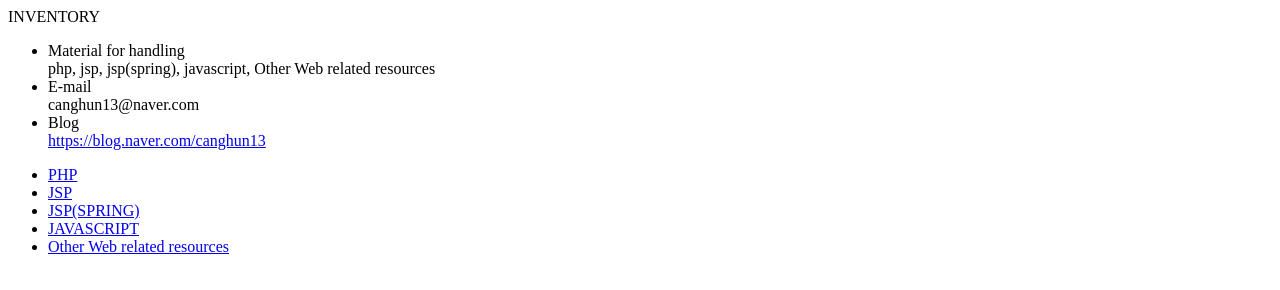
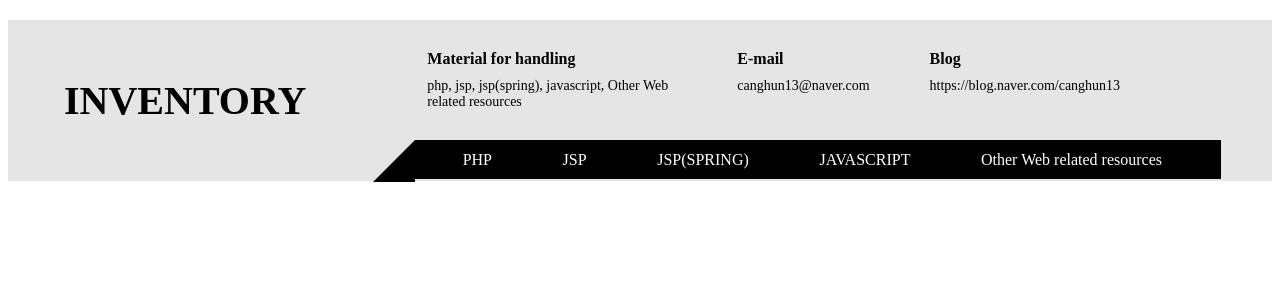
Before and after one commit to canghun13/inventory3, a plain HTML site: page index.html in a window 1280 px wide. Drawn offline with Linux system fonts and the light colour scheme.

Commit message:
test
test

```diff
--- a/index.html
+++ b/index.html
@@ -4,7 +4,7 @@
 		<meta http-equiv="X-UA-Compatible" content="IE=edge">
 		<meta name="viewport" content="width=device-width, initial-scale=1, minimum-scale=1, maximum-scale=1">
 		<title>inventory</title>
-		<link rel="stylesheet" type="text/css" href="./css/basic.css" />
+		<link rel="stylesheet" type="text/css" href="./css/header.css" />
 
 		<script src="./js/jquery-3.3.1.min.js"></script>
 		<script>
```
